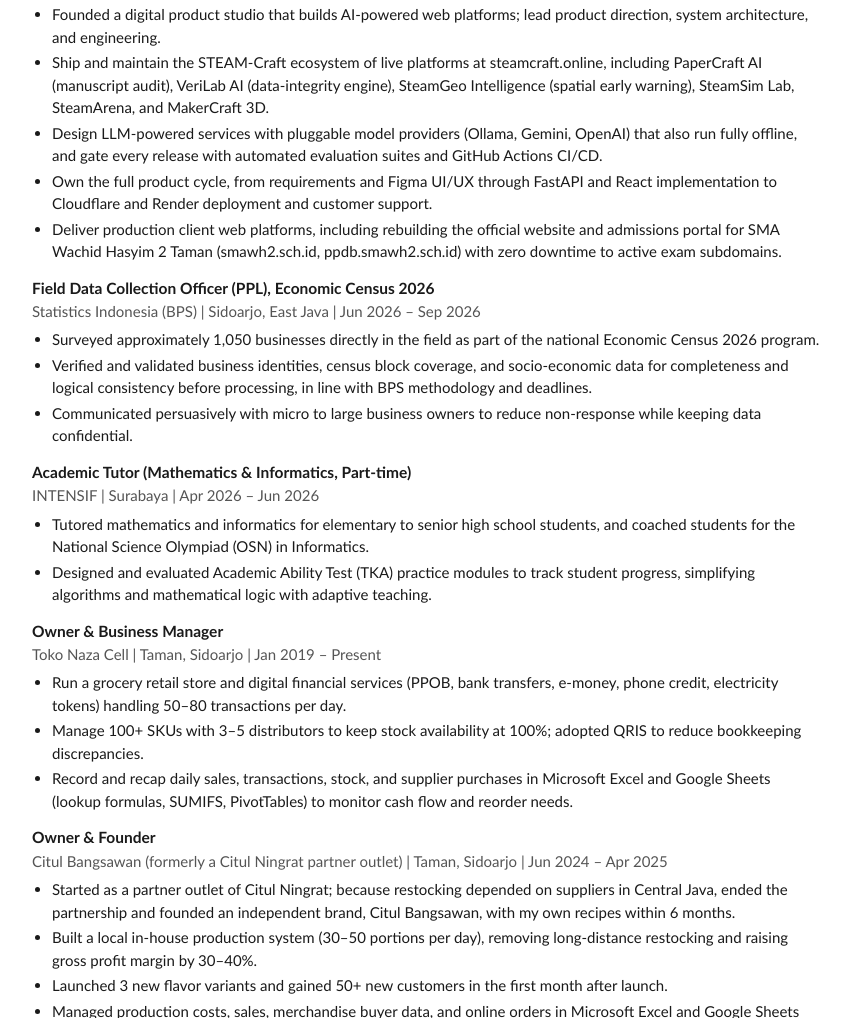
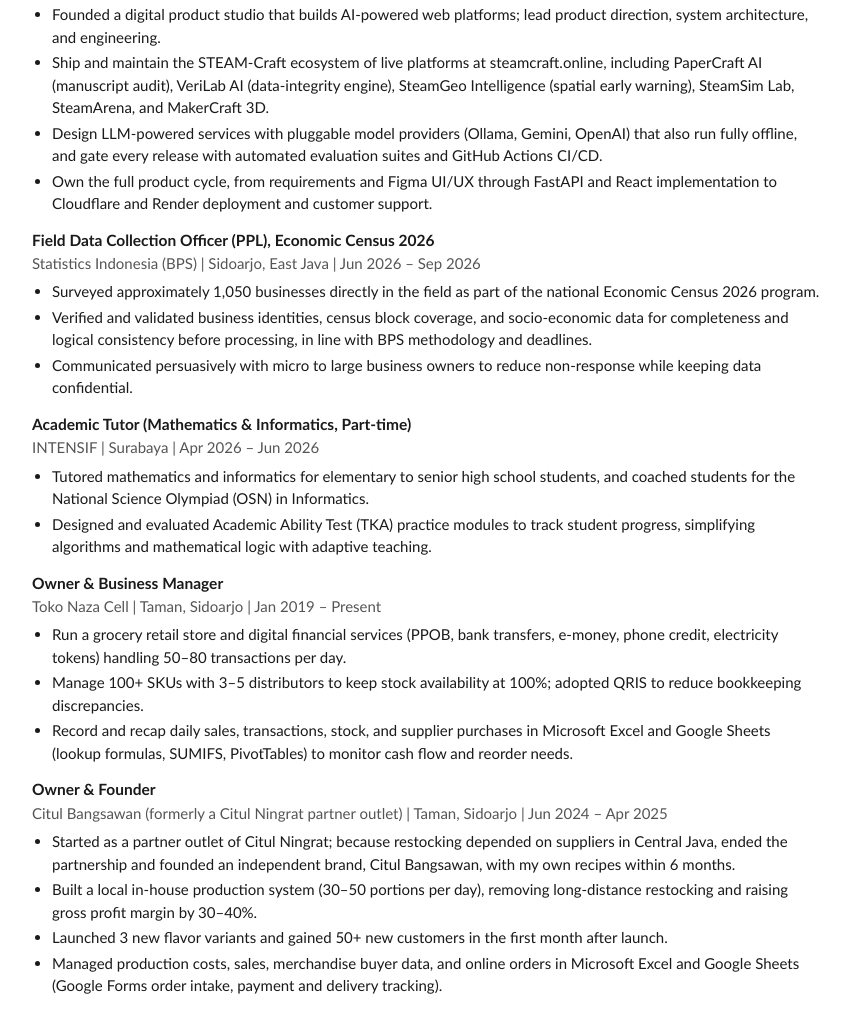
Before and after one commit to nazaa-arch/cvats, a plain HTML site: page index.html in a window 1280 px wide. Shown: the part 948-1966 px from the top of the page, without its empty margins (214-1063 px from the left). Drawn offline with Linux system fonts and the light colour scheme.

Commit message:
Keep SMA Wachid Hasyim 2 Taman under Systems & Data Platform Projects only

```diff
--- a/index.html
+++ b/index.html
@@ -109,7 +109,6 @@
       <li>Ship and maintain the STEAM-Craft ecosystem of live platforms at steamcraft.online, including PaperCraft AI (manuscript audit), VeriLab AI (data-integrity engine), SteamGeo Intelligence (spatial early warning), SteamSim Lab, SteamArena, and MakerCraft 3D.</li>
       <li>Design LLM-powered services with pluggable model providers (Ollama, Gemini, OpenAI) that also run fully offline, and gate every release with automated evaluation suites and GitHub Actions CI/CD.</li>
       <li>Own the full product cycle, from requirements and Figma UI/UX through FastAPI and React implementation to Cloudflare and Render deployment and customer support.</li>
-      <li>Deliver production client web platforms, including rebuilding the official website and admissions portal for SMA Wachid Hasyim 2 Taman (smawh2.sch.id, ppdb.smawh2.sch.id) with zero downtime to active exam subdomains.</li>
     </ul>
     <h3>Field Data Collection Officer (PPL), Economic Census 2026</h3>
     <p class="meta">Statistics Indonesia (BPS) | Sidoarjo, East Java | Jun 2026 – Sep 2026</p>
```
